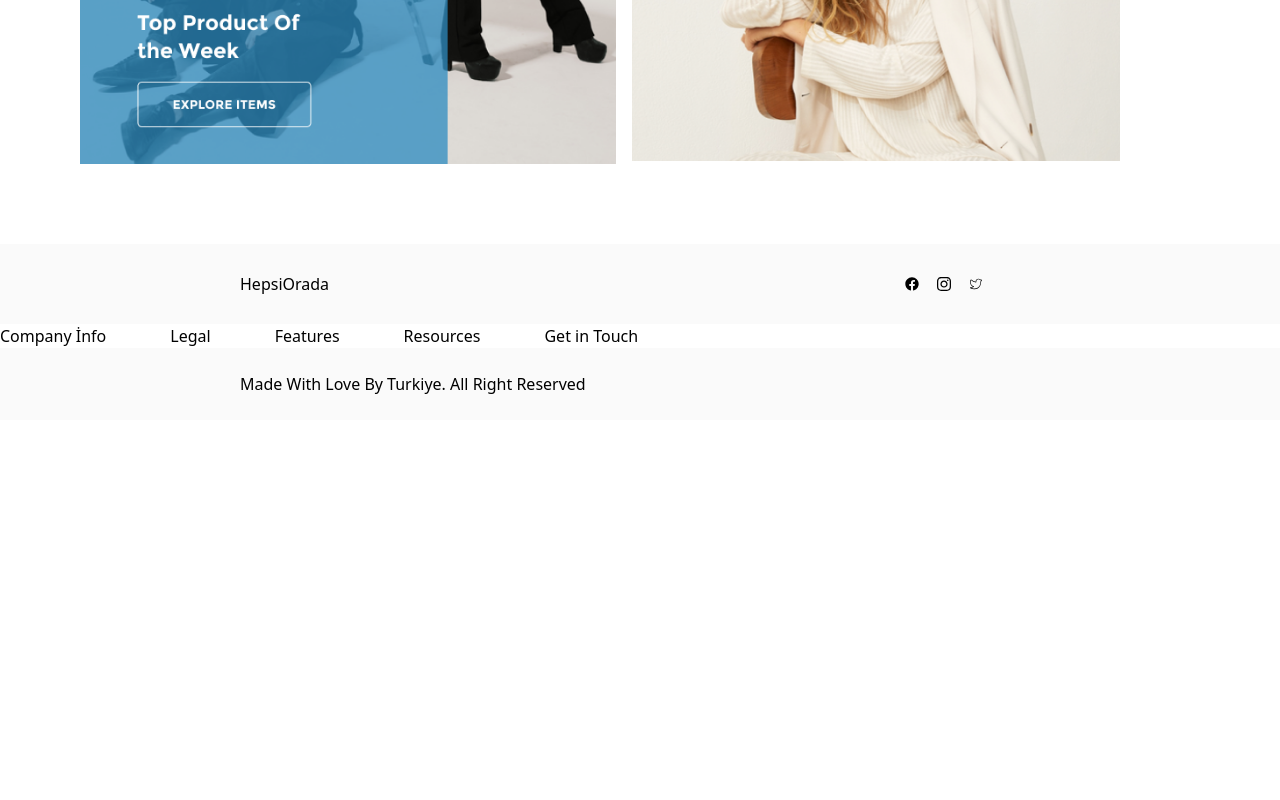
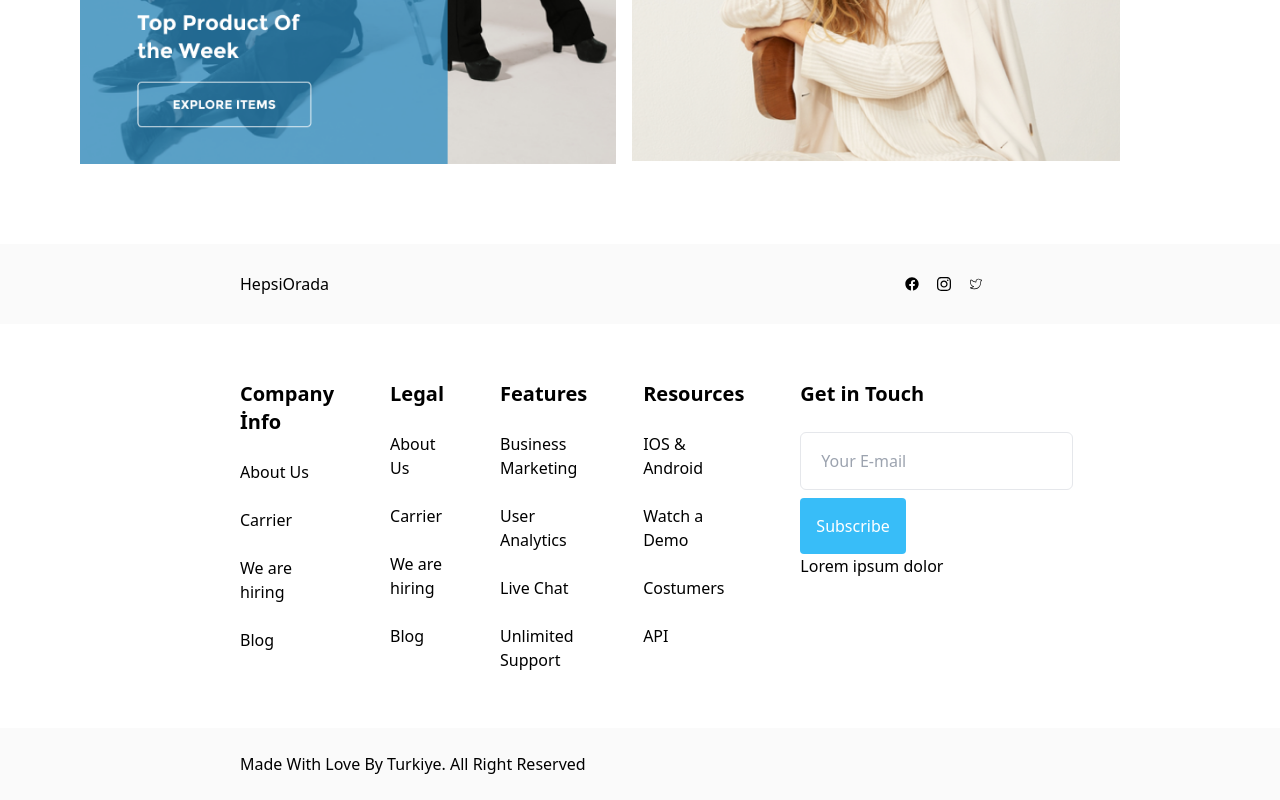
Before and after one commit to Kadiraydn01/hepsiorada, a React (Create React App) app: page / in a window 1280 px wide. Shown: the part 1223-2023 px from the top of the page. Before the commit the page ends 1643 px from the top, so only its background shows below. Built offline with nearby package versions, Linux system fonts and the light colour scheme.

Commit message:
Footer Bitti

```diff
--- a/package.json
+++ b/package.json
@@ -7,8 +7,10 @@
     "@testing-library/react": "^13.4.0",
     "@testing-library/user-event": "^13.5.0",
     "axios": "^1.5.0",
+    "bootstrap": "^5.3.2",
     "icons": "^1.0.0",
     "react": "^18.2.0",
+    "react-bootstrap": "^2.8.0",
     "react-dom": "^18.2.0",
     "react-icons": "^4.11.0",
     "react-redux": "^8.1.2",
--- a/src/layouts/Footer.js
+++ b/src/layouts/Footer.js
@@ -2,6 +2,8 @@ import React from "react";
 import { BiLogoFacebookCircle } from "react-icons/bi";
 import { FaInstagram } from "react-icons/fa";
 import { CiTwitter } from "react-icons/ci";
+import Button from "react-bootstrap/Button";
+import Form from "react-bootstrap/Form";
 
 const Footer = () => {
   return (
@@ -16,13 +18,54 @@ const Footer = () => {
           </div>
         </div>
       </div>
-      <div className="ikinci div">
-        <div className="flex gap-16">
-          <div>Company İnfo</div>
-          <div> Legal</div>
-          <div>Features</div>
-          <div>Resources</div>
-          <div>Get in Touch</div>
+      <div className="px-60">
+        <div className="flex gap-14 items-start py-10">
+          <div className="list-none flex flex-col gap-6 py-4">
+            <div className="text-xl font-bold ">Company İnfo</div>
+
+            <li>About Us</li>
+            <li>Carrier</li>
+            <li>We are hiring</li>
+            <li>Blog</li>
+          </div>
+          <div className="list-none flex flex-col gap-6 py-4">
+            <div className="text-xl font-bold">Legal</div>
+            <li>About Us</li>
+            <li>Carrier</li>
+            <li>We are hiring</li>
+            <li>Blog</li>
+          </div>
+          <div className="list-none flex flex-col gap-6 py-4">
+            <div className="text-xl font-bold">Features</div>
+            <li>Business Marketing</li>
+            <li>User Analytics</li>
+            <li>Live Chat</li>
+            <li>Unlimited Support</li>
+          </div>
+          <div className="list-none flex flex-col gap-6 py-4">
+            <div className="text-xl font-bold">Resources</div>
+            <li>IOS & Android</li>
+            <li>Watch a Demo</li>
+            <li>Costumers</li>
+            <li>API</li>
+          </div>
+          <div className="flex gap-6 py-4 flex-col">
+            <div className="text-xl font-bold"> Get in Touch</div>
+            <div>
+              <Form.Control
+                type="text"
+                placeholder="Your E-mail"
+                className="rounded-md py-4 px-5  border border-custom-button"
+              />
+              <Button
+                variant="primary"
+                className="mt-2 text-white bg-sky-400 py-4 px-4 rounded  "
+              >
+                Subscribe
+              </Button>
+              <div>Lorem ipsum dolor </div>
+            </div>
+          </div>
         </div>
       </div>
       <div className="flex px-60 bg-custom-gray">
--- a/tailwind.config.js
+++ b/tailwind.config.js
@@ -5,6 +5,7 @@ module.exports = {
     extend: {
       backgroundColor: {
         "custom-gray": "#FAFAFA",
+        "custom-button": "#E6E6E6",
       },
     },
   },
```
Also changed, not shown: 1 other file (tests, documents, lock files or other folders).
